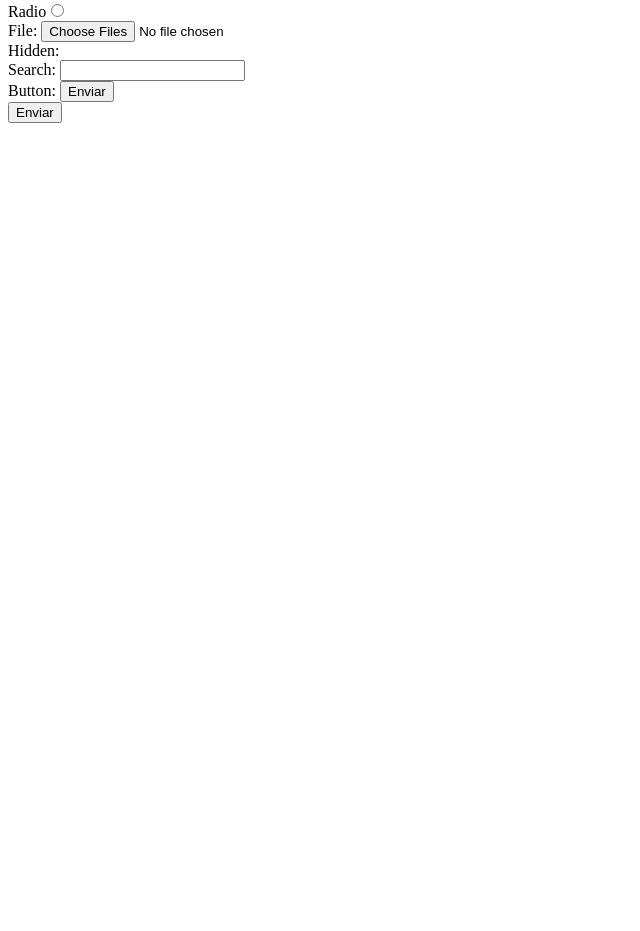
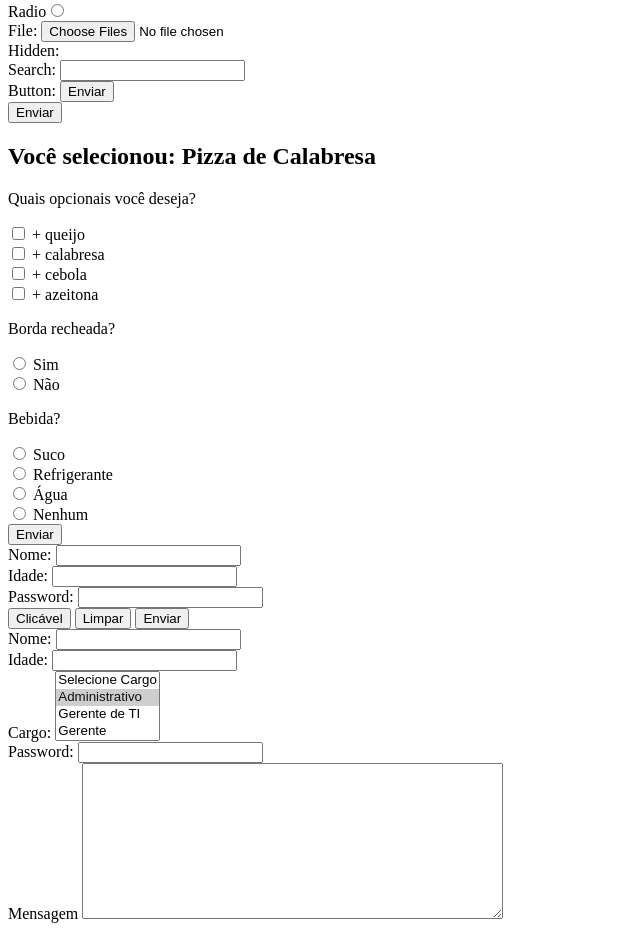
Before and after one commit to cindycallai/cursoHTML_aulas, a plain HTML site: page formularios.html in a window 1280 px wide. Shown: the part 420-1351 px from the top of the page, without its empty margins (0-640 px from the left). Before the commit the page ends 800 px from the top, so only its background shows below. Drawn offline with Linux system fonts and the light colour scheme.

Commit message:
first commit

```diff
--- a/formularios.html
+++ b/formularios.html
@@ -3,7 +3,7 @@
 <head>
     <meta charset="UTF-8">
     <meta name="viewport" content="width=device-width, initial-scale=1.0">
-    <title>Formulário de Cadastro</title>
+    <title>Formulários e Botões</title>
 </head>
 <body>
     <form name="signup" autocomplete="on" onsubmit="alert('Enviei o formulário')" target="_blank" method="POST" action="#"> <!-- GET vai pelo endereço, POST é mais seguro, encapsula as informações-->
@@ -29,6 +29,56 @@
         <label>Search: </label><input type="search"/><br> <!-- Não funciona no firefox-->
         <label>Button: </label><input type="button" value="Enviar" /><br> <button type="button">Enviar</button>
 
+
+    </form>
+    <form method="post">
+        <!-- CheckBox e Radio-->
+        <h2>Você selecionou: Pizza de Calabresa</h2>
+        <p>Quais opcionais você deseja?</p>
+        <input type="checkbox" name="opcional[]" value="queijo"> + queijo <br><!-- o colchete[] indica ao servidor que é uma lista-->
+        <input type="checkbox" name="opcional[]" value="calabresa" disable> + calabresa <br> <!-- disable: desabilita a opção-->
+        <input type="checkbox" name="opcional[]" value="cebola"> + cebola <br>
+        <input type="checkbox" name="opcional[]" value="azeitona"> + azeitona <br>
+        <p>Borda recheada?</p>
+        <input type="radio" name="borda" value="sim"> Sim <br>
+        <input type="radio" name="borda" value="não"> Não <br>
+        <p>Bebida?</p>
+        <input type="radio" name="bebida" value="suco"> Suco <br>
+        <input type="radio" name="bebida" value="refrigerante"> Refrigerante <br>
+        <input type="radio" name="bebida" value="agua"> Água <br>
+        <input type="radio" name="bebida" value="nenhum"> Nenhum <br>
+
+        <button type="submit">Enviar</button>
+    </form>
+    <form onsubmit="" method="get">
+        <!--Button e seus tipos-->
+        <label>Nome: </label><input type="text" name="name"/><br>
+        <label>Idade: </label><input type="number" name="age"/><br>
+        <label>Password: </label><input type="password" name="password"/><br>
+
+        <button type="button" onclick="alert('Enviado')">Clicável</button>
+        <button type="reset">Limpar</button>
+        <button type="submit">Enviar</button>
+    </form>
+    <form method="get">
+        <!--Select e seus tipos-->
+        <label>Nome: </label><input type="text" name="name"/><br>
+        <label>Idade: </label><input type="number" name="age"/><br>
+        <label>Cargo: </label>
+        <select name="role" multiple> <!--multiple: permite selecionar vários itens-->
+            <option value="">Selecione Cargo</option>
+            <option selected value="administrativo">Administrativo</option> <!--Selected: já vem selecionado-->
+            <option value="ti">Gerente de TI</option>
+            <option value="gerente">Gerente</option>
+            <option value="diretor">Diretor</option>
+            <option value="presidente">Presidente</option>
+        </select> <br>
+        <label>Password: </label><input type="password" name="password"/><br>
+    </form>
+    <form method="get">
+        <!--Tag Textarea-->
+        <label>Mensagem</label>
+        <textarea rows="10" cols="50" name="text"></textarea>
     </form>
 </body>
 </html>
```
Also changed, not shown: formatacoes.html (added, +11 -0 lines).
